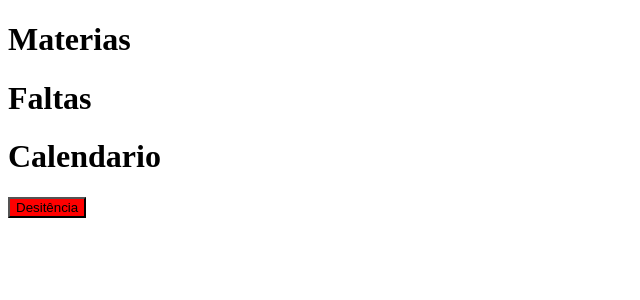
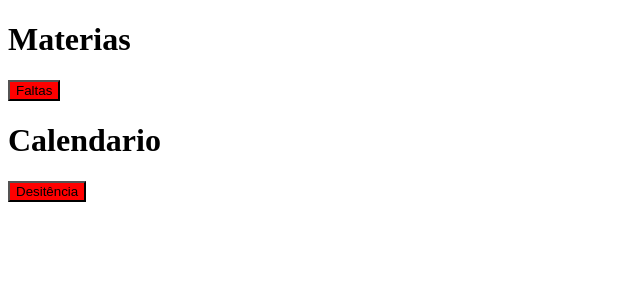
Before and after one commit to dfidalg0/vanelluschilensis, a Next.js app: page / in a window 1280 px wide. Shown: the top 300 px of the page, without its empty margins (0-640 px from the left). Built offline with nearby package versions, Linux system fonts and the light colour scheme.

Commit message:
bootstrap

```diff
--- a/components/faltas.js
+++ b/components/faltas.js
@@ -4,7 +4,7 @@ class Faltas extends Component {
     render (){
         return (
             <div>
-                <h1>Faltas</h1>
+                <button class="btn">Faltas</button>
             </div>
         );
     }
--- a/package.json
+++ b/package.json
@@ -22,6 +22,7 @@
   "homepage": "https://github.com/diegood12/vanelluschilensis#readme",
   "dependencies": {
     "@zeit/next-css": "^1.0.1",
+    "bootstrap": "^4.3.1",
     "express": "^4.17.1",
     "next": "^8.1.0",
     "react": "^16.8.6",
```
Also changed, not shown: img/user.jpg (added), 1 other file (tests, documents, lock files or other folders).
